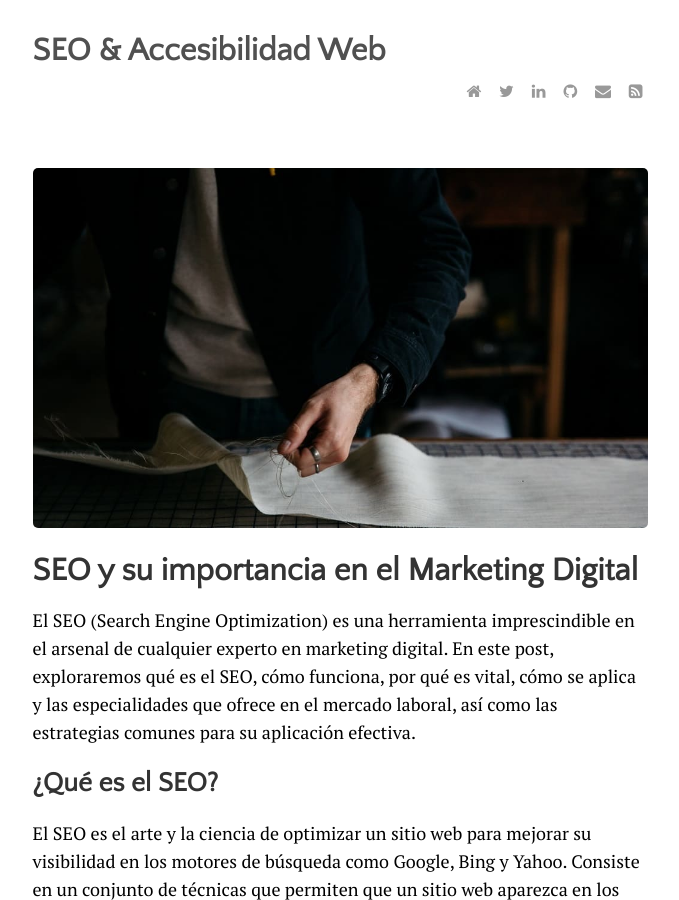
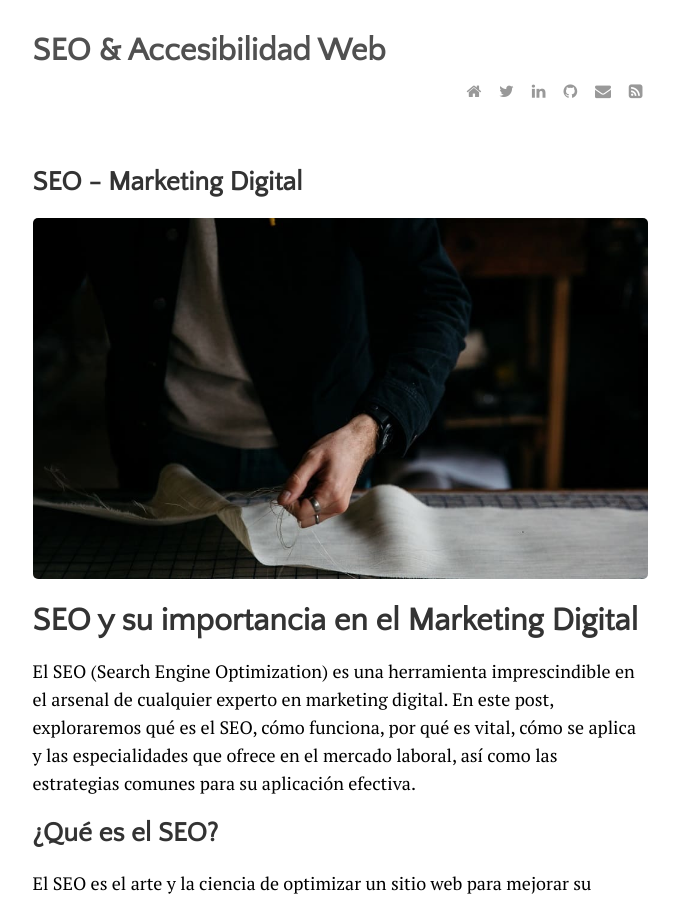
Before and after one commit to JuanEsquiviasO/blog, a Jekyll site: the page built from _posts/2024-03-10-SEO, Importancia en el Marketing Digital.md, in a window 1280 px wide and 900 px high. Shown: the whole window, without its empty margins (300-979 px from the left). Built offline with Jekyll 4.4.1, drawn with Linux system fonts in a browser that asks for light colours; comment, search, counter and statistics services are not loaded.

Commit message:
Update 2024-03-10-SEO, Importancia en el Marketing Digital.md

```diff
--- a/_posts/2024-03-10-SEO, Importancia en el Marketing Digital.md
+++ b/_posts/2024-03-10-SEO, Importancia en el Marketing Digital.md
@@ -1,6 +1,6 @@
 ---
 layout: post
-title: " "
+title: "SEO - Marketing Digital "
 author: "Juan Esquivias"
 categories: journal
 tags: [documentation,sample]
```
